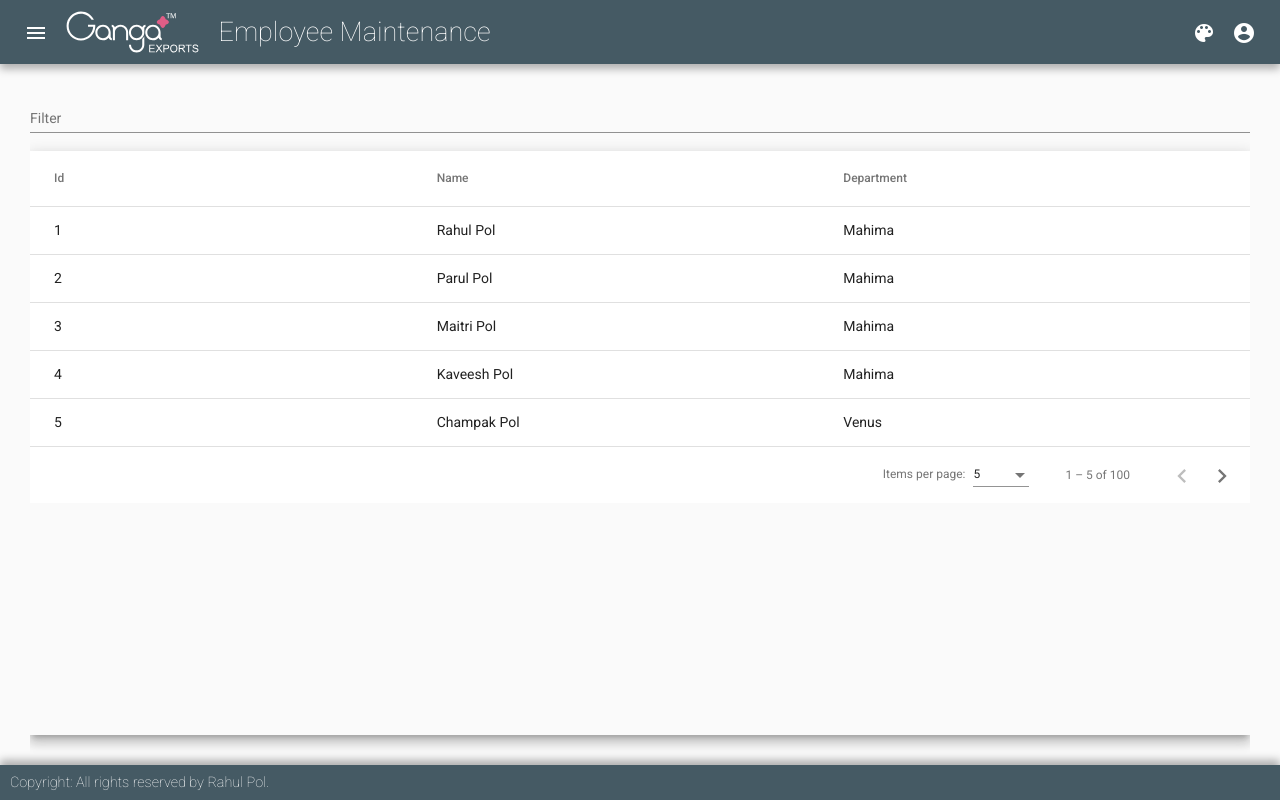
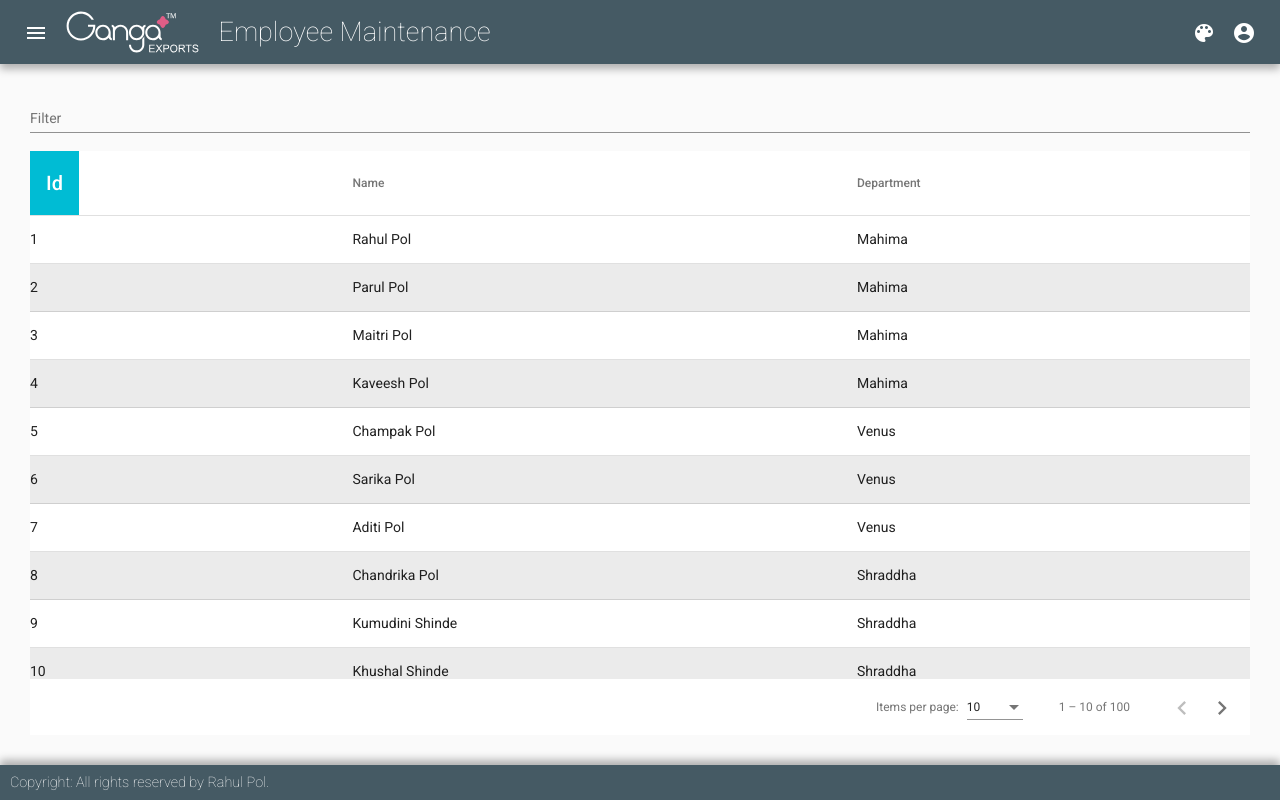
Before and after one commit to rahulhiralalpol/GangaEmployeeMaintenance, an Angular app: page /employeeslist in a window 1280 px wide. Built offline with nearby package versions, Linux system fonts and the light colour scheme.

Commit message:
Updated Employee Table Structure

```diff
--- a/src/app/app.component.scss
+++ b/src/app/app.component.scss
@@ -26,7 +26,7 @@
         width: 220px;
         border-style: none;
         z-index: 2;
-        box-shadow: 5px 0px 8px rgba($color: #000000, $alpha: 0.3);
+        box-shadow: 5px 0px 8px rgba($color: #000000, $alpha: 0.2);
       }
 
       .sidenav-content {
--- a/src/app/components/employeeslist/employeeslist.component.html
+++ b/src/app/components/employeeslist/employeeslist.component.html
@@ -4,11 +4,14 @@
     <input matInput (keyup)="applyFilter($event)" />
   </mat-form-field>
 
-  <div class="mat-elevation-z8 tablecontent">
+  <div class="tablestructure">
+    <div class="tablecontent">
       <table mat-table [dataSource]="dataSource" matSort>
         <!-- ID Column -->
         <ng-container matColumnDef="id">
-        <th mat-header-cell *matHeaderCellDef mat-sort-header>Id</th>
+          <th mat-header-cell *matHeaderCellDef mat-sort-header>
+            <mat-toolbar class="headerdecor" color="accent">Id</mat-toolbar>
+          </th>
           <td mat-cell *matCellDef="let row">{{ row.id }}</td>
         </ng-container>
 
@@ -24,11 +27,17 @@
           <td mat-cell *matCellDef="let row">{{ row.department }}</td>
         </ng-container>
 
-      <tr mat-header-row *matHeaderRowDef="displayedColumns; sticky: true"></tr>
+        <tr
+          mat-header-row
+          *matHeaderRowDef="displayedColumns; sticky: true"
+        ></tr>
         <tr mat-row *matRowDef="let row; columns: displayedColumns"></tr>
       </table>
-
-    <mat-paginator [pageSizeOptions]="[5, 10, 25, 100]"></mat-paginator>
+    </div>
+    <mat-paginator
+      [pageSize]="10"
+      [pageSizeOptions]="[5, 10, 25, 100]"
+    ></mat-paginator>
   </div>
 
   <!-- <p
--- a/src/app/components/employeeslist/employeeslist.component.scss
+++ b/src/app/components/employeeslist/employeeslist.component.scss
@@ -17,15 +17,39 @@
     width: 100%;
   }
 
+  .tablestructure {
+    height: 100%;
+    display: grid;
+    grid-template-rows: auto min-content;
+    overflow-y: hidden;
+
     .tablecontent {
+      height: 100%;
+      display: grid;
+      grid-template-rows: auto;
       overflow-y: auto;
+      background-color: rgba($color: #000000, $alpha: 0.05);
 
       table {
         width: 100%;
         td,
         th {
-        width: 25%;
+          padding: 0px;
+          // width: 25%;
+        }
+        .mat-header-row {
+          // background-color: rgba($color: #224446, $alpha: 0.15);
+        }
+        .mat-row:nth-child(even) {
+          background-color: rgba($color: #000000, $alpha: 0.08);
+        }
+        .headerdecor {
+          width: 100%;
         }
       }
     }
+    mat-paginator {
+      // position: relative;
     }
+  }
+}
--- a/src/app/components/login/login.component.html
+++ b/src/app/components/login/login.component.html
@@ -1,4 +1,4 @@
-<mat-card class="login-card">
+<mat-card class="login-card mat-elevation-z5">
   <mat-card-header>
     <mat-toolbar color="primary" class="loginicon mat-elevation-z8">
       <mat-icon>vpn_key</mat-icon>
```
Lines whose indentation alone changed are shown as unchanged.
